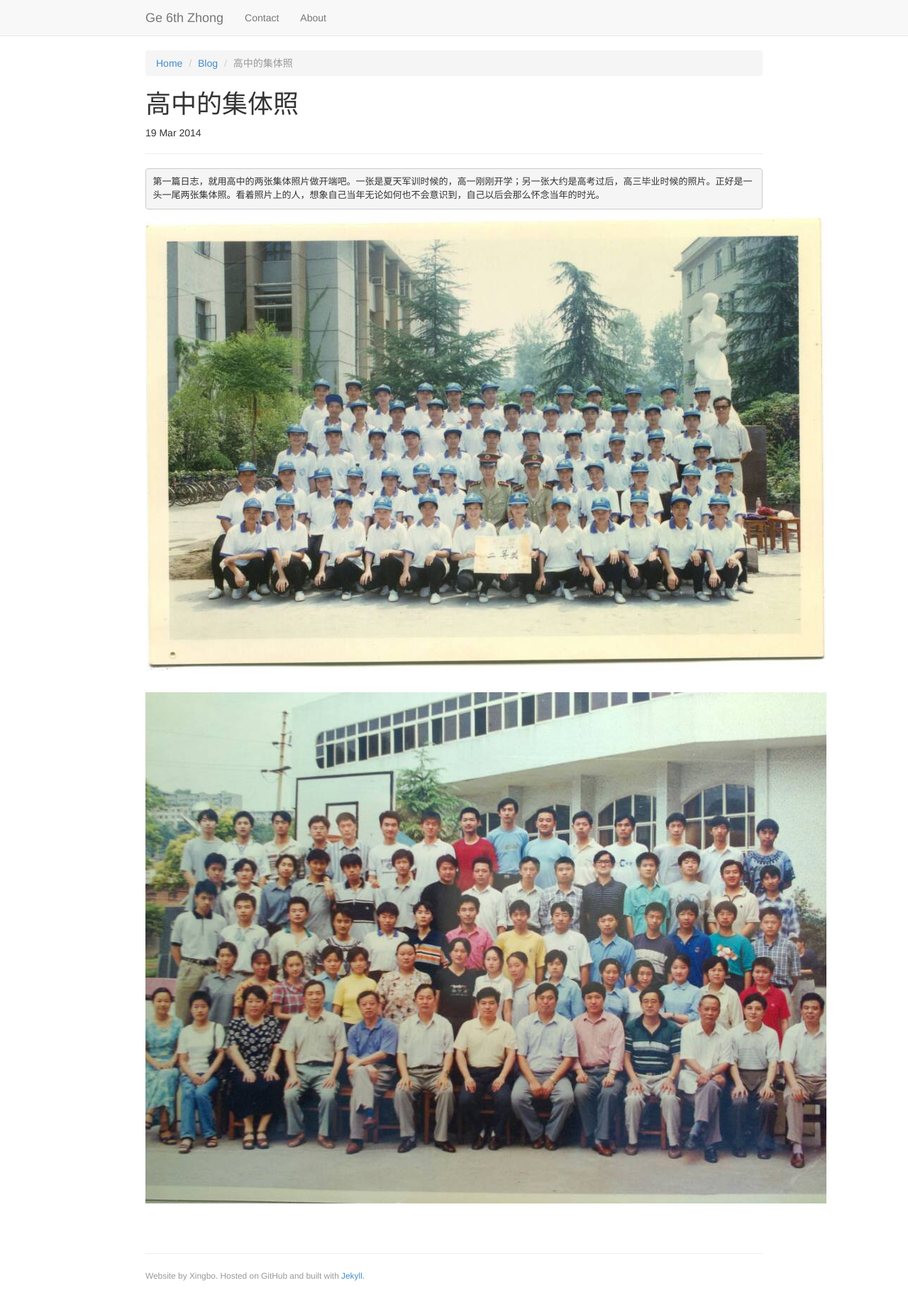
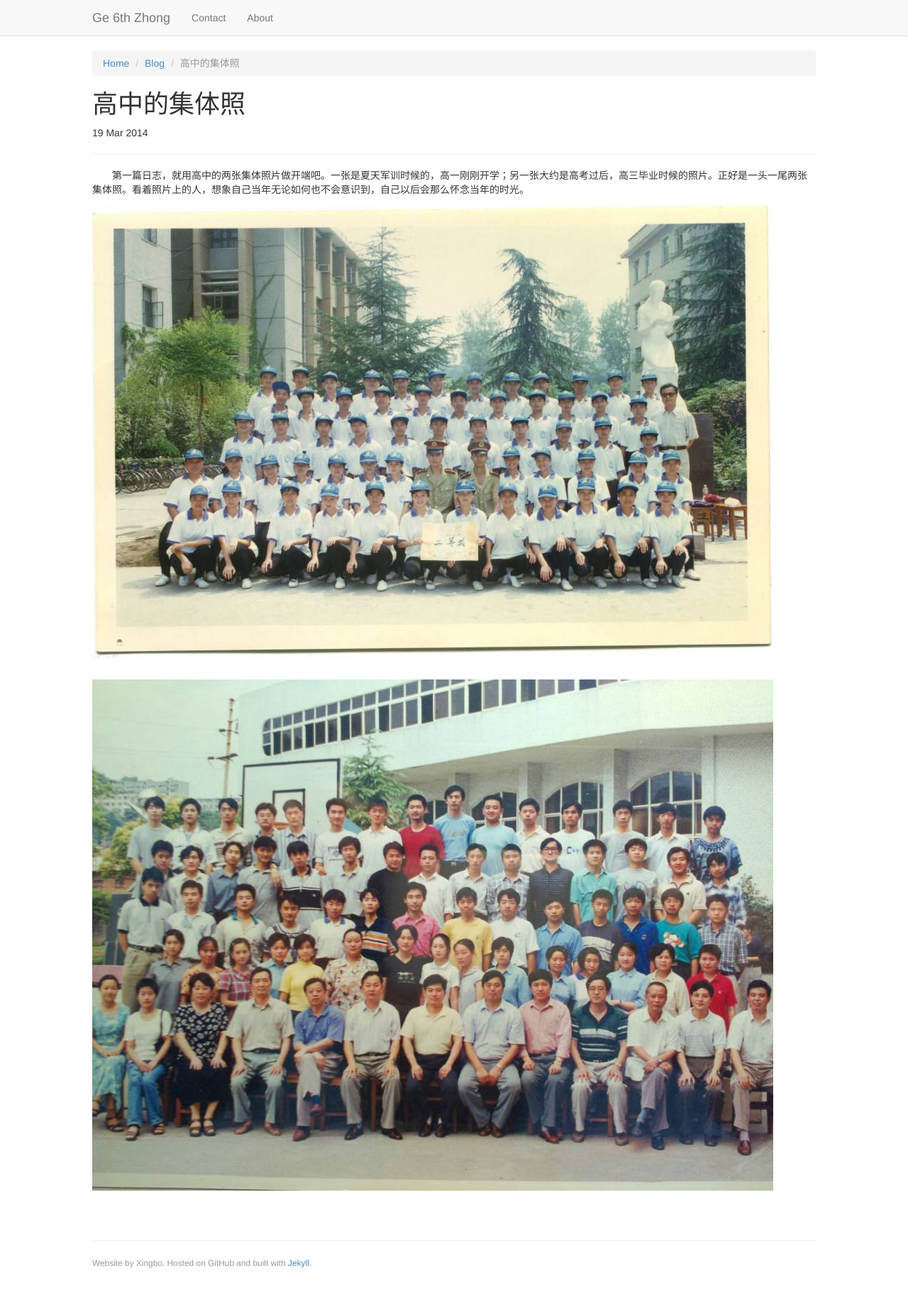
Before and after one commit to xingbo/geliuzhong, a Jekyll site: the page built from _posts/2014-03-19-group-picture-from-the-first-day-and-last-day.markdown, in a window 1280 px wide. Shown: the whole page at 71% size. Built offline with Jekyll 4.4.1, drawn with Linux system fonts in a browser that asks for light colours; Markdown is read by kramdown in place of the engine named in the settings; comment, search, counter and statistics services are not loaded.

Commit message:
paragraph indention v2

```diff
--- a/_includes/style.html
+++ b/_includes/style.html
@@ -6,7 +6,7 @@
   }
 
   .container-fluid {
-    max-width: 900px;
+    max-width: 1050px;
   }
 
   .no-transition {
--- a/_posts/2014-03-19-group-picture-from-the-first-day-and-last-day.markdown
+++ b/_posts/2014-03-19-group-picture-from-the-first-day-and-last-day.markdown
@@ -5,7 +5,7 @@ categories: blog
 comments: true
 ---
 
-    第一篇日志，就用高中的两张集体照片做开端吧。一张是夏天军训时候的，高一刚刚开学；另一张大约是高考过后，高三毕业时候的照片。正好是一头一尾两张集体照。看着照片上的人，想象自己当年无论如何也不会意识到，自己以后会那么怀念当年的时光。
+　　第一篇日志，就用高中的两张集体照片做开端吧。一张是夏天军训时候的，高一刚刚开学；另一张大约是高考过后，高三毕业时候的照片。正好是一头一尾两张集体照。看着照片上的人，想象自己当年无论如何也不会意识到，自己以后会那么怀念当年的时光。
 
 ![]({{ site.url }}/assets/2014-03-19-01.jpg)
 
```
